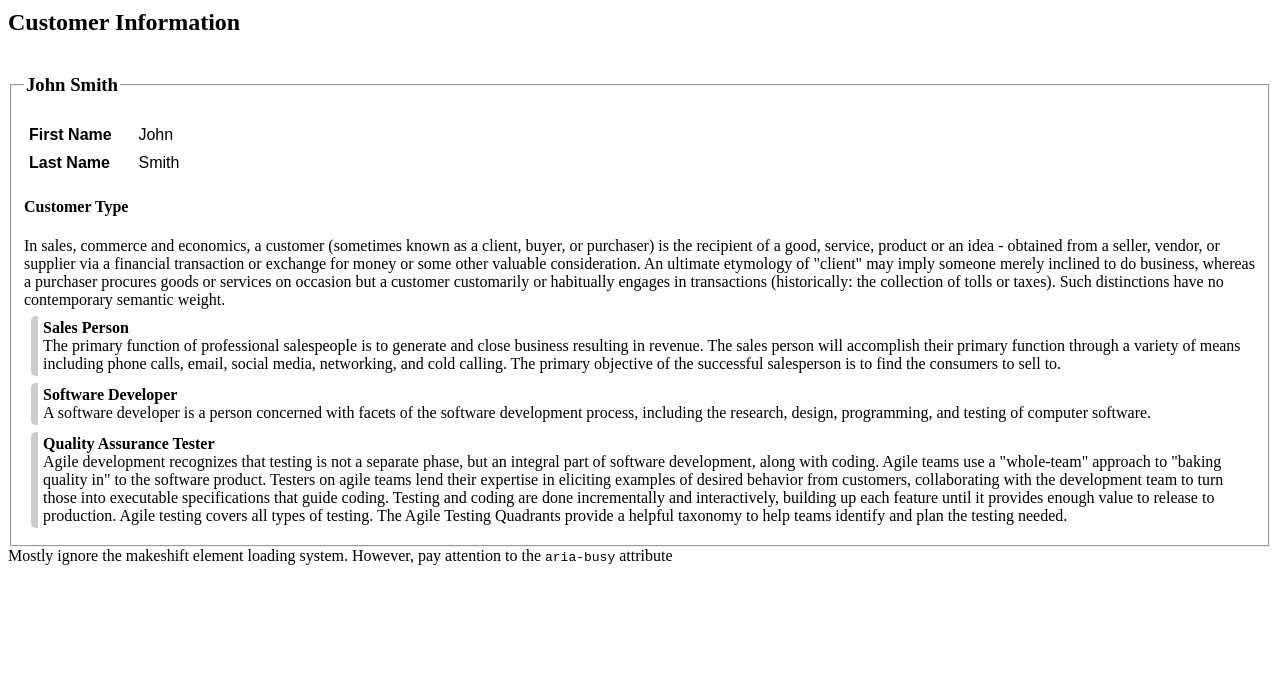
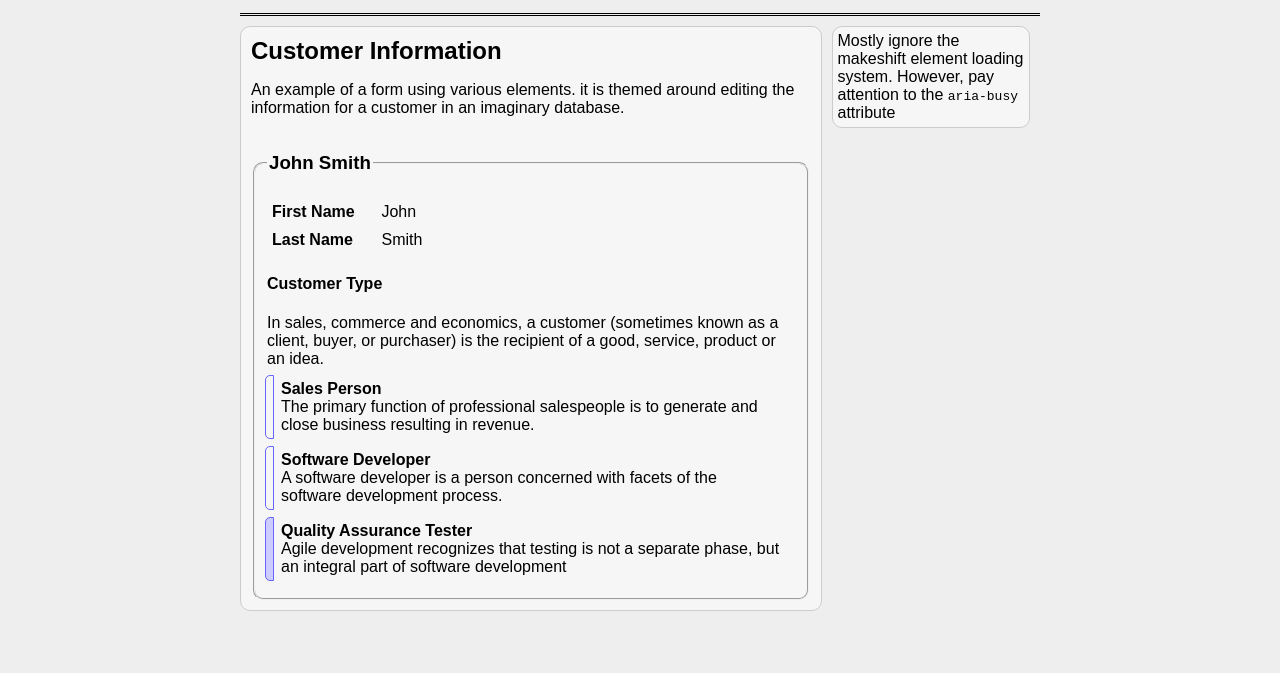
Before and after one commit to JasonTarka/a11y-examples, a website: page demo/index.html in a window 1280 px wide. Shown: the part 127-800 px from the top of the page. Drawn offline with nearby package versions, Linux system fonts and the light colour scheme.

Commit message:
Restyling to make it more appealing
- Styled the main demo page, moving the aside to the side, adding borders, background colour, layout, etc.
- Changed the radio buttons to have an empty "box" on the side, with an outline, when not selected, and filled in when selected
  - Reduced the amount of text so it's not overwhelming
  - Made one option selected by default so users can more easily see that it's a selection group

```diff
--- a/demo/index.html
+++ b/demo/index.html
@@ -28,6 +28,12 @@
 	<main aria-busy="true">
 		<h2>Customer Information</h2>
 
+		<p>
+			An example of a form using various elements.
+			it is themed around editing the information for a customer in an
+			imaginary database.
+		</p>
+
 		<div class="error hidden"
 			 role="alert"
 		></div>
@@ -46,19 +52,20 @@
 				{
 					"name": "customerType",
 					"title": "Customer Type",
-					"description": "In sales, commerce and economics, a customer (sometimes known as a client, buyer, or purchaser) is the recipient of a good, service, product or an idea - obtained from a seller, vendor, or supplier via a financial transaction or exchange for money or some other valuable consideration. An ultimate etymology of \"client\" may imply someone merely inclined to do business, whereas a purchaser procures goods or services on occasion but a customer customarily or habitually engages in transactions (historically: the collection of tolls or taxes). Such distinctions have no contemporary semantic weight.",
+					"description": "In sales, commerce and economics, a customer (sometimes known as a client, buyer, or purchaser) is the recipient of a good, service, product or an idea.",
 					"options": {
 						"sales": {
 							"summary": "Sales Person",
-							"description": " The primary function of professional salespeople is to generate and close business resulting in revenue. The sales person will accomplish their primary function through a variety of means including phone calls, email, social media, networking, and cold calling. The primary objective of the successful salesperson is to find the consumers to sell to."
+							"description": " The primary function of professional salespeople is to generate and close business resulting in revenue."
 						},
 						"developer": {
 							"summary": "Software Developer",
-							"description": "A software developer is a person concerned with facets of the software development process, including the research, design, programming, and testing of computer software."
+							"description": "A software developer is a person concerned with facets of the software development process."
 						},
 						"tester": {
 							"summary": "Quality Assurance Tester",
-							"description": "Agile development recognizes that testing is not a separate phase, but an integral part of software development, along with coding. Agile teams use a \"whole-team\" approach to \"baking quality in\" to the software product. Testers on agile teams lend their expertise in eliciting examples of desired behavior from customers, collaborating with the development team to turn those into executable specifications that guide coding. Testing and coding are done incrementally and interactively, building up each feature until it provides enough value to release to production. Agile testing covers all types of testing. The Agile Testing Quadrants provide a helpful taxonomy to help teams identify and plan the testing needed."
+							"description": "Agile development recognizes that testing is not a separate phase, but an integral part of software development",
+							"selected": true
 						}
 					}
 				}
--- a/demo/style.css
+++ b/demo/style.css
@@ -11,3 +11,74 @@
 [aria-busy="true"] [data-src] {
 	display: none;
 }
+
+/***** Layout of main elements *****/
+
+body {
+	display: flex;
+	flex-flow: row wrap;
+	align-items: flex-start;
+	align-content: stretch;
+
+	background-color: #FCFCFC;
+	font-family: sans-serif;
+}
+
+body > * {
+	flex: 1 1 auto;
+}
+
+@media all and (min-width: 800px) {
+	body {
+		width: 800px;
+		margin-left: auto;
+		margin-right: auto;
+	}
+
+	header {
+		flex: 1 0 100%;
+	}
+
+	main {
+		flex: 3 1 0;
+	}
+
+	aside {
+		flex: 1 1 0;
+	}
+}
+
+/***** Various styling *****/
+
+body {
+	background-color: #EEE;
+}
+
+header {
+	border-bottom: 3px double black;
+}
+
+main {
+	margin: 10px auto;
+	padding: 10px;
+	background-color: #F6F6F6;
+	border: thin solid #CCC;
+}
+
+aside {
+	margin: 10px;
+	border: thin solid #CCC;
+	padding: 5px;
+
+	background-color: #F6F6F6;
+}
+
+main h2 {
+	margin: 0;
+}
+
+main,
+aside,
+fieldset {
+	border-radius: 10px;
+}
--- a/examples/clickToEdit/control.css
+++ b/examples/clickToEdit/control.css
@@ -1,7 +1,7 @@
 /***** Accessibility or Functionality related *****/
 .clickToEdit .contents:hover,
 .clickToEdit .contents.focused {
-	background-color: #EEF;
+	background-color: #CCF;
 	cursor: pointer;
 }
 
--- a/examples/common/announce.js
+++ b/examples/common/announce.js
@@ -8,7 +8,7 @@ class Announce {
 	static announce( text ) {
 		let container = $( '[aria-live]:first' );
 		if( !container.length ) {
-			container = $( `<span aria-live="polite" aria-atomic="true"></span>` );
+			container = $( `<span aria-live="polite" aria-atomic="true" class="offscreen"></span>` );
 			$('body').append( container );
 		}
 
--- a/examples/radioGroup/control.css
+++ b/examples/radioGroup/control.css
@@ -5,16 +5,30 @@
 
 .radioGroup label {
 	display: block;
-	border-left: 7px solid #CCC;
+	/*border-left: 7px solid #CCC;*/
+	border-left: none !important;
 	margin: 7px;
-	padding: 3px;
-	padding-left: 5px;
-	border-radius: 5px;
+	padding: 5px 7px;
+
+	border-radius: 0 5px 5px 0;
+	position: relative;
+}
+
+.radioGroup label:before {
+	content: " ";
+	display: block;
+	width: 7px;
+	border: 1px solid #66F;
+	border-radius: 5px 0 0 5px;
+	position: absolute;
+	top: 0;
+	left: -9px;
+	height: calc(100% - 2px);
 }
 
 .radioGroup label:hover,
 .radioGroup label.focused {
-	background-color: #EEF;
+	background-color: #CCF;
 	cursor: pointer;
 }
 
@@ -22,14 +36,19 @@
 	border: 1px solid #66F;
 	border-left-width: 7px;
 
-	padding-top: 2px;
-	padding-bottom: 2px;
+	padding: 4px 6px 4px 7px;
+}
+
+
+.radioGroup label.focused:before {
+	height: 100%;
+	top: -1px;
 }
 
 .radioGroup label:not( .selected ) {
 	border-left-color: #CCC;
 }
 
-.radioGroup label.selected {
-	border-left-color: #66F;
+.radioGroup label.selected:before {
+	background-color: #CCF;
 }
--- a/examples/radioGroup/control.js
+++ b/examples/radioGroup/control.js
@@ -18,7 +18,6 @@ class RadioGroup {
 	init() {
 		this.elements.title.text( this.data.title );
 		this.elements.description.text( this.data.description );
-		this.updateSelectionInfo();
 
 		Object.keys( this.data.options )
 			.forEach( value => this.elements.options.append(
@@ -31,6 +30,8 @@ class RadioGroup {
 			.on( 'change', e => this.radioChanged( e ) )
 			.on( 'focus', e => this.radioFocused( e ) )
 			.on( 'blur', e => this.radioBlurred( e ) );
+
+		this.updateSelectionInfo();
 	}
 
 	updateSelectionInfo() {
@@ -79,6 +80,12 @@ class RadioGroup {
 			description = optionData.description,
 			id = `${name}-${value}`;
 
+		let selected = '';
+		if( optionData.selected ) {
+			this.selected = value;
+			selected = 'checked="checked"';
+		}
+
 		return $( `
 			<label id="${id}">
 				<span class="offscreen">
@@ -86,6 +93,7 @@ class RadioGroup {
 						   value="${value}"
 						   name="${name}"
 						   aria-labelledby="${id}-summary"
+						   ${selected}
 						/>
 
 					<!-- Summary title to be used by screenreaders -->
```
